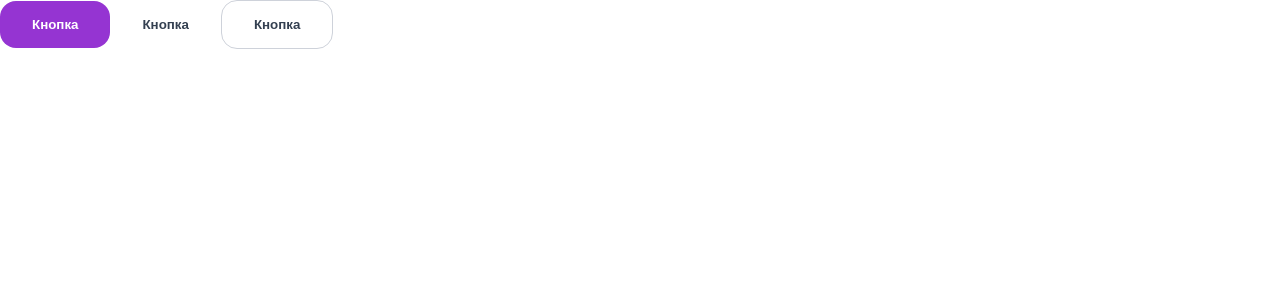
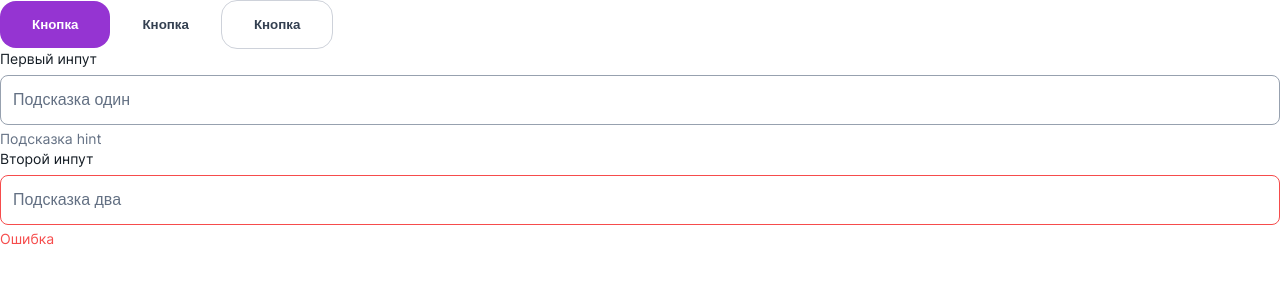
Before and after one commit to vladwebdev1402/dream-diary, a React (Vite) app: page / in a window 1280 px wide. Shown: the top 300 px of the page. Built offline with nearby package versions, Linux system fonts and the light colour scheme.

Commit message:
add input

```diff
--- /dev/null
+++ b/src/components/atoms/Input/index.tsx
@@ -0,0 +1,29 @@
+import { ComponentPropsWithRef, FC } from 'react';
+import clsx from 'clsx';
+
+import style from './style.module.scss';
+
+type Props = {
+  label: string;
+  hint?: string;
+  error?: string;
+} & ComponentPropsWithRef<'input'>;
+
+const Input: FC<Props> = ({ label, error = '', hint = '', ...props }) => {
+  return (
+    <div>
+      <div className={style.label}>{label}</div>
+      <input
+        className={clsx(style.input, { [style.input_error]: !!error })}
+        {...props}
+      />
+      {(error || hint) && (
+        <div className={clsx(style.hint, { [style.hint_error]: !!error })}>
+          {error ? error : hint}
+        </div>
+      )}
+    </div>
+  );
+};
+
+export { Input };
--- /dev/null
+++ b/src/components/atoms/Input/style.module.scss
@@ -0,0 +1,44 @@
+@import '@/style/variables.scss';
+
+.label {
+  font-size: 14px;
+  line-height: 20px;
+}
+
+.input {
+  padding: 12px 8px 12px 12px;
+  border: 1px solid $border-medium;
+  transition: $transition;
+  margin-top: 6px;
+  border-radius: 8px;
+  width: 100%;
+  line-height: 24px;
+  color: $primary;
+  font-size: 16px;
+
+  &::placeholder {
+    line-height: 24px;
+    color: $tertiary;
+    font-size: 16px;
+  }
+
+  &:focus {
+    outline: none;
+    border-color: $violet;
+  }
+
+  &_error {
+    border-color: $error;
+  }
+}
+
+.hint {
+  font-size: 14px;
+  line-height: 20px;
+  color: $tertiary;
+  margin-top: 4px;
+
+  &_error {
+    color: $error;
+  }
+}
--- a/src/components/atoms/index.ts
+++ b/src/components/atoms/index.ts
@@ -1 +1,2 @@
 export * from './Button';
+export * from './Input';
--- a/src/components/pages/MainPage/index.tsx
+++ b/src/components/pages/MainPage/index.tsx
@@ -1,4 +1,4 @@
-import { Button } from '@/components/atoms';
+import { Button, Input } from '@/components/atoms';
 
 const MainPage = () => {
   return (
@@ -6,6 +6,17 @@ const MainPage = () => {
       <Button variant="contained">Кнопка</Button>
       <Button variant="text">Кнопка</Button>
       <Button variant="outlined">Кнопка</Button>
+      <Input
+        label="Первый инпут"
+        placeholder="Подсказка один"
+        hint="Подсказка hint"
+      />
+      <Input
+        label="Второй инпут"
+        placeholder="Подсказка два"
+        error="Ошибка"
+        hint="Подсказка hint"
+      />
     </>
   );
 };
--- a/src/style/index.scss
+++ b/src/style/index.scss
@@ -1,3 +1,5 @@
+@import "./variables.scss";
+
 * {
   margin: 0;
   padding: 0;
@@ -6,4 +8,6 @@
 
 body {
   font-family: "Inter";
+  color: $primary;
+  font-size: 16px;
 }
```
